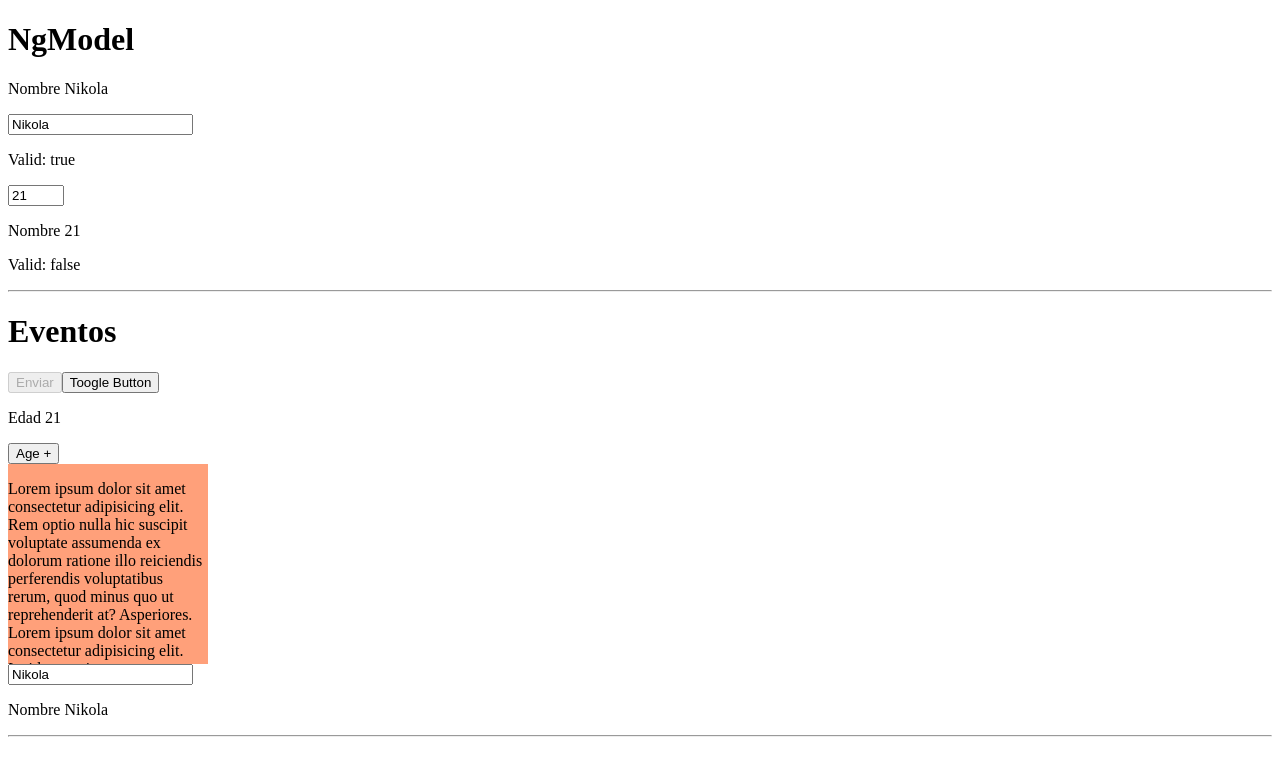
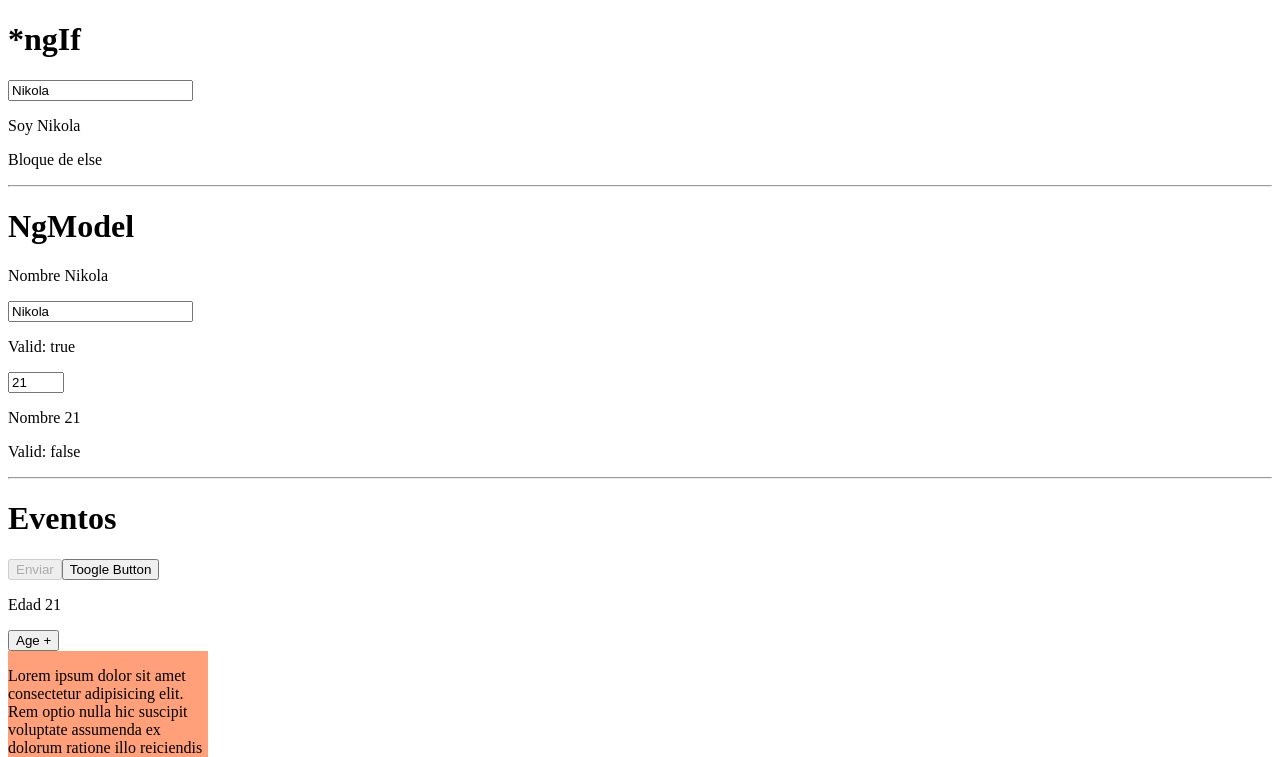
Before and after one commit to NikolaM-Dev/ng-store, an Angular app: page / in a window 1280 px wide. Shown: the top 757 px of the page. Built offline with nearby package versions, Linux system fonts and the light colour scheme.

Commit message:
feat(app): Add ngIf

```diff
--- a/src/app/app.component.html
+++ b/src/app/app.component.html
@@ -1,3 +1,13 @@
+<h1>*ngIf</h1>
+<input type="text" [(ngModel)]="person.name" required />
+<p *ngIf="person.name === 'Nikola'">Soy Nikola</p>
+<p *ngIf="person.name === 'Julian'; else esleBlock">Soy Julian</p>
+<ng-template #esleBlock>
+  <p>Bloque de else</p>
+</ng-template>
+
+<hr />
+
 <h1>NgModel</h1>
 <p>Nombre {{ person.name }}</p>
 <input type="text" #nameInput="ngModel" [(ngModel)]="person.name" required />
```
